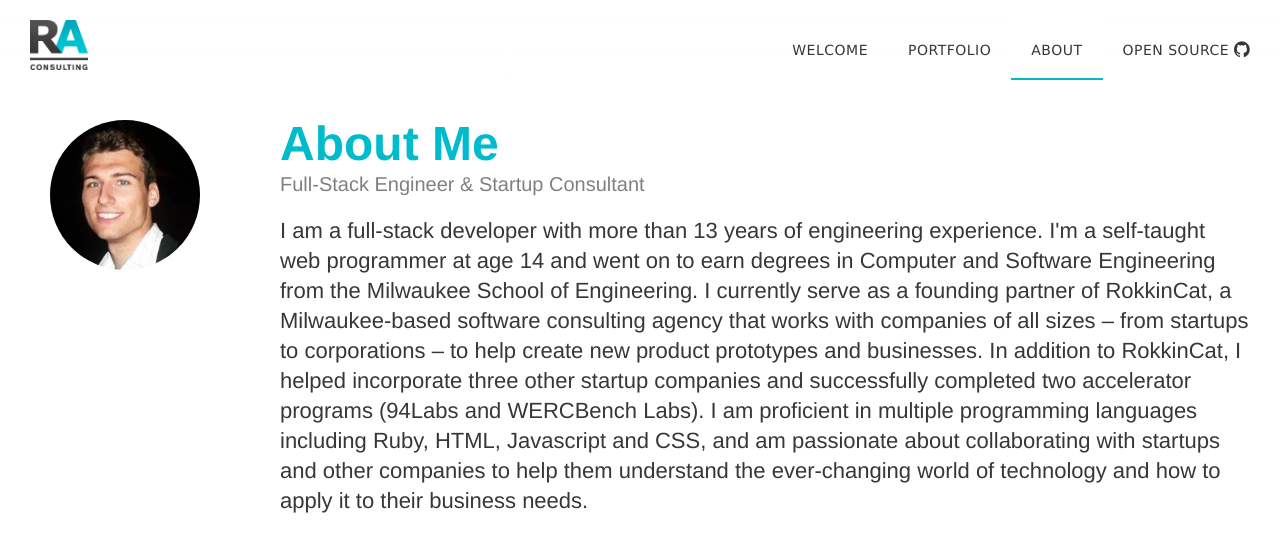
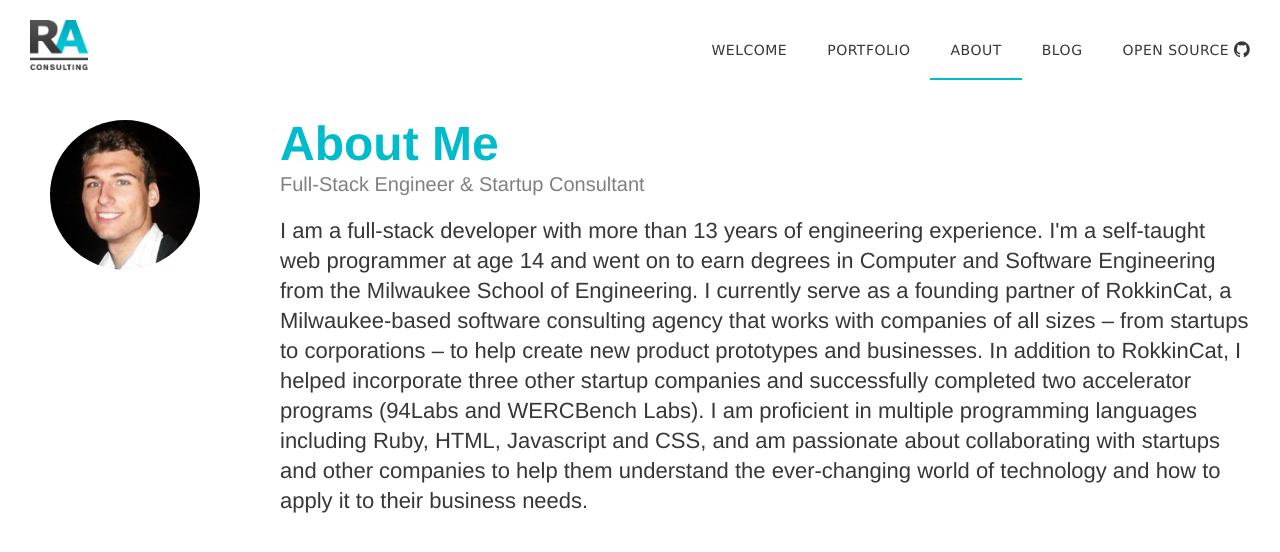
Before and after one commit to stoodder/stoodder.github.com, a Jekyll site: the page built from about.html, in a window 1280 px wide. Shown: the top 552 px of the page. Built offline with Jekyll 4.4.1, drawn with Linux system fonts in a browser that asks for light colours; comment, search, counter and statistics services are not loaded.

Commit message:
Update default.html
Added link to blog

```diff
--- a/_layouts/default.html
+++ b/_layouts/default.html
@@ -57,6 +57,12 @@
 				{% endif %}
 
 				<li class="header--menu-item">
+					<a href="http://blog.rickallen.me" target="_blank">
+						Blog
+					</a>
+				</li>
+
+				<li class="header--menu-item">
 					<a href="https://github.com/stoodder" target="_blank">
 						Open Source
 						<i class="ion-social-github"></i>
```
